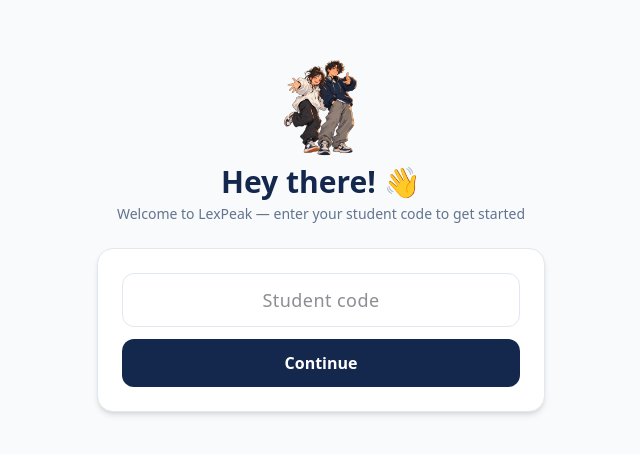
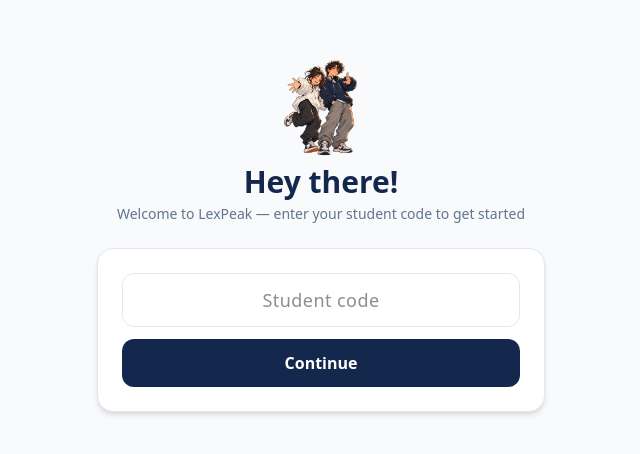
Before and after one commit to suessami/LexPeak, a React (Vite) app: page / in a window 1280 px wide. Shown: the part 164-618 px from the top of the page, without its empty margins (319-959 px from the left). Built offline with nearby package versions, Linux system fonts and the light colour scheme; no server answers.

Commit message:
Remove the wave emoji from the code-entry greeting
Co-Authored-By: Claude Sonnet 5 <noreply@anthropic.com>
Claude-Session: https://claude.ai/code/session_01BAhchkt6AUMRSKF2Unig7X

```diff
--- a/src/pages/CodeGate.tsx
+++ b/src/pages/CodeGate.tsx
@@ -37,7 +37,7 @@ export default function CodeGate({ onDone }: { onDone: () => void }) {
             className="w-32 h-auto object-contain mx-auto mb-2"
           />
           <h1 className="text-3xl font-extrabold text-[#14274d]">
-            Hey there! 👋
+            Hey there!
           </h1>
           <p className="text-sm text-slate-500 mt-1">
             Welcome to LexPeak — enter your student code to get started
```
